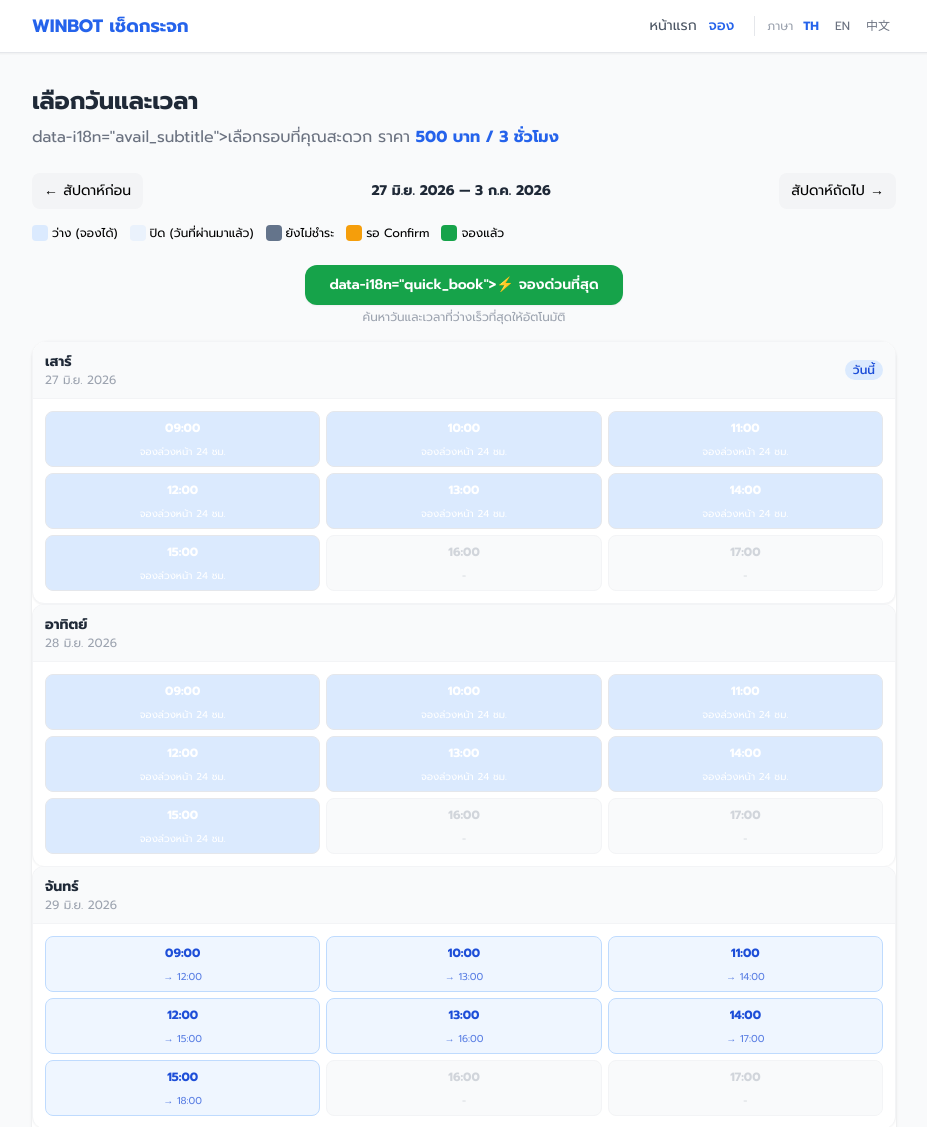
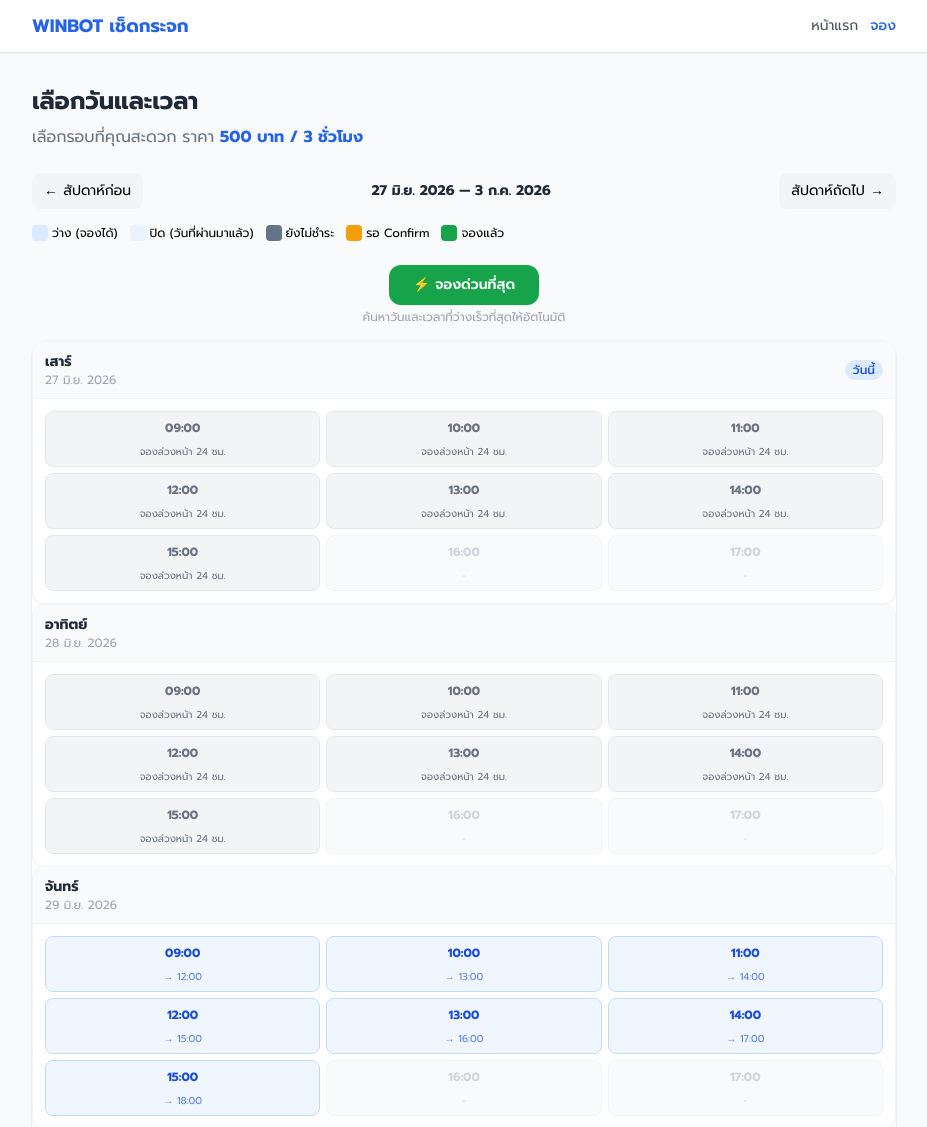
Before and after one commit to bookkoob29/winbot-booking, a FastAPI app: page /availability in a window 1280 px wide. Shown: the top 1127 px of the page, without its empty margins (176-1103 px from the left). Run offline with FastAPI, Linux system fonts and the light colour scheme; data that the repository does not hold is empty; some libraries are stand-ins or nearby versions.

Commit message:
Revert "Fix: status colors in hourly blocks + multi-language TH/EN/ZH"
This reverts commit 6e7936c33fc7264c9235af8c135eaa044247e20c.

```diff
--- a/static/i18n.js
+++ /dev/null
@@ -1,192 +0,0 @@
-/* WINBOT Booking - Multi-language i18n */
-const I18N = {
-  th: {
-    nav_home: 'หน้าแรก',
-    nav_book: 'จอง',
-    nav_admin: 'Admin',
-    nav_lang: 'ภาษา',
-    hero_title: 'เช่าเครื่องเช็ดกระจกคอนโด',
-    hero_subtitle: 'WINBOT Mini 2 — เครื่องเช็ดกระจกอัจฉริยะ',
-    price_label: '500 บาท / 3 ชั่วโมง',
-    avail_title: 'เลือกวันและเวลา',
-    avail_subtitle: 'เลือกรอบที่คุณสะดวก',
-    today: 'วันนี้',
-    prev_week: '← สัปดาห์ก่อน',
-    next_week: 'สัปดาห์ถัดไป →',
-    available: 'ว่าง',
-    booked: 'ไม่ว่าง',
-    past_closed: 'ปิด',
-    book_24h: 'จองล่วงหน้า 24 ชม.',
-    quick_book: '⚡ จองด่วนที่สุด',
-    modal_title: 'กรอกรายละเอียด',
-    modal_slot: 'ช่วงเวลาที่เลือก',
-    modal_price: 'ค่าเช่า',
-    modal_name: 'ชื่อ-นามสกุล',
-    modal_phone: '08x-xxx-xxxx',
-    modal_line: '@lineid (ถ้ามี)',
-    modal_condo: 'พิมพ์ชื่อคอนโดเพื่อค้นหา...',
-    modal_note: 'เช่น ต้องการรับเครื่องช่วงเช้า',
-    modal_submit: 'ยืนยันการจอง',
-    modal_submitting: 'กำลังดำเนินการ...',
-    modal_closed: 'ปิด',
-    booking_code: 'เลขที่การจอง',
-    payment_title: '💳 วิธีการชำระเงิน',
-    payment_bank: 'ธนาคาร',
-    payment_account: 'เลขที่บัญชี',
-    payment_name: 'ชื่อบัญชี',
-    payment_upload: '📎 แนบสลิปการโอน',
-    payment_choose: 'เลือกไฟล์',
-    payment_uploading: '⏳ กำลังอัปโหลด...',
-    payment_uploaded: '✅ อัปโหลดแล้ว',
-    payment_success: '✅ อัปโหลดสำเร็จ! รอ Admin ตรวจสอบ',
-    payment_error: '❌ กรุณาเลือกไฟล์สลิปก่อน',
-    payment_type_error: '❌ รองรับเฉพาะไฟล์ .jpg และ .png เท่านั้น',
-    payment_size_error: '❌ ไฟล์ต้องมีขนาดไม่เกิน 2 MB',
-    tnc_title: '📋 เงื่อนไขการใช้งาน',
-    tnc_usage: '📋 เงื่อนไขการใช้งาน',
-    tnc_duration: '⏱ ระยะเวลาเช่า',
-    tnc_deposit: '💰 ค่ามัดจำ',
-    tnc_penalty: '⚠️ ค่าปรับ / ค่าเสียหาย',
-    tnc_confirmation: '📌 การยืนยันการจอง',
-    tnc_cancel: '🔄 การยกเลิกและเลื่อนการจอง',
-    tnc_reserve: '📢 ข้อสงวนสิทธิ์',
-    back_home: '← กลับหน้าแรก',
-    book_new: '📅 จองใหม่',
-    download_ics: '📅 บันทึกลงปฏิทิน (ICS)',
-    loading: 'กำลังโหลด...',
-    error_loading: 'โหลดข้อมูลไม่สำเร็จ กรุณาลองใหม่อีกครั้ง',
-    error_slot: 'เวลา Slot ไม่ถูกต้อง',
-    error_24h: 'กรุณาจองล่วงหน้าอย่างน้อย 24 ชั่วโมง',
-    status_available: 'ว่าง',
-    status_unpaid: 'ยังไม่ชำระเงิน',
-    status_pending: 'รอ Confirm',
-    status_confirmed: 'จองแล้ว',
-    saving: 'กำลังบันทึก...',
-  },
-  en: {
-    nav_home: 'Home',
-    nav_book: 'Book',
-    nav_admin: 'Admin',
-    nav_lang: 'Language',
-    hero_title: 'Condo Window Cleaning Rental',
-    hero_subtitle: 'WINBOT Mini 2 — Smart Window Cleaning Robot',
-    price_label: '500 THB / 3 hours',
-    avail_title: 'Select Date & Time',
-    avail_subtitle: 'Choose your available slot',
-    today: 'Today',
-    prev_week: '← Prev Week',
-    next_week: 'Next Week →',
-    available: 'Available',
-    booked: 'Booked',
-    past_closed: 'Closed',
-    book_24h: '24h advance booking',
-    quick_book: '⚡ Quickest Slot',
-    modal_title: 'Enter Details',
-    modal_slot: 'Selected Time',
-    modal_price: 'Price',
-    modal_name: 'Full Name',
-    modal_phone: '08x-xxx-xxxx',
-    modal_line: '@lineid (optional)',
-    modal_condo: 'Type condo name to search...',
-    modal_note: 'e.g. Want morning pickup',
-    modal_submit: 'Confirm Booking',
-    modal_submitting: 'Processing...',
-    modal_closed: 'Close',
-    booking_code: 'Booking Code',
-    payment_title: '💳 Payment Details',
-    payment_bank: 'Bank',
-    payment_account: 'Account No.',
-    payment_name: 'Account Name',
-    payment_upload: '📎 Upload Payment Slip',
-    payment_choose: 'Choose File',
-    payment_uploading: '⏳ Uploading...',
-    payment_uploaded: '✅ Uploaded',
-    payment_success: '✅ Upload successful! Waiting for admin confirmation',
-    payment_error: '❌ Please select a slip file first',
-    payment_type_error: '❌ Only .jpg and .png files are supported',
-    payment_size_error: '❌ File size must not exceed 2 MB',
-    tnc_title: '📋 Terms & Conditions',
-    tnc_usage: '📋 Usage Terms',
-    tnc_duration: '⏱ Rental Period',
-    tnc_deposit: '💰 Deposit',
-    tnc_penalty: '⚠️ Fines / Damages',
-    tnc_confirmation: '📌 Booking Confirmation',
-    tnc_cancel: '🔄 Cancellation & Reschedule',
-    tnc_reserve: '📢 Reservation of Rights',
-    back_home: '← Back to Home',
-    book_new: '📅 New Booking',
-    download_ics: '📅 Add to Calendar (ICS)',
-    loading: 'Loading...',
-    error_loading: 'Failed to load data. Please try again.',
-    error_slot: 'Invalid slot time',
-    error_24h: 'Please book at least 24 hours in advance',
-    status_available: 'Available',
-    status_unpaid: 'Unpaid',
-    status_pending: 'Pending Confirm',
-    status_confirmed: 'Confirmed',
-    saving: 'Saving...',
-  },
-  zh: {
-    nav_home: '首页',
-    nav_book: '预订',
-    nav_admin: '管理',
-    nav_lang: '语言',
-    hero_title: '公寓窗户清洁租赁',
-    hero_subtitle: 'WINBOT Mini 2 — 智能窗户清洁机器人',
-    price_label: '500 泰铢 / 3 小时',
-    avail_title: '选择日期和时间',
-    avail_subtitle: '选择您方便的时间段',
-    today: '今天',
-    prev_week: '← 上周',
-    next_week: '下周 →',
-    available: '可预订',
-    booked: '已预订',
-    past_closed: '已关闭',
-    book_24h: '需提前24小时预订',
-    quick_book: '⚡ 最快时段',
-    modal_title: '填写详细信息',
-    modal_slot: '选择的时间',
-    modal_price: '价格',
-    modal_name: '姓名',
-    modal_phone: '08x-xxx-xxxx',
-    modal_line: '@lineid (选填)',
-    modal_condo: '输入公寓名称搜索...',
-    modal_note: '例如：希望早上取机',
-    modal_submit: '确认预订',
-    modal_submitting: '处理中...',
-    modal_closed: '关闭',
-    booking_code: '预订编号',
-    payment_title: '💳 付款方式',
-    payment_bank: '银行',
-    payment_account: '账号',
-    payment_name: '账户名称',
-    payment_upload: '📎 上传付款凭证',
-    payment_choose: '选择文件',
-    payment_uploading: '⏳ 上传中...',
-    payment_uploaded: '✅ 已上传',
-    payment_success: '✅ 上传成功！等待管理员确认',
-    payment_error: '❌ 请先选择凭证文件',
-    payment_type_error: '❌ 仅支持 .jpg 和 .png 文件',
-    payment_size_error: '❌ 文件大小不超过 2 MB',
-    tnc_title: '📋 条款与条件',
-    tnc_usage: '📋 使用条款',
-    tnc_duration: '⏱ 租赁时长',
-    tnc_deposit: '💰 押金',
-    tnc_penalty: '⚠️ 罚款 / 损坏赔偿',
-    tnc_confirmation: '📌 预订确认',
-    tnc_cancel: '🔄 取消与改期',
-    tnc_reserve: '📢 权利保留',
-    back_home: '← 返回首页',
-    book_new: '📅 新预订',
-    download_ics: '📅 添加到日历 (ICS)',
-    loading: '加载中...',
-    error_loading: '数据加载失败，请重试',
-    error_slot: '时间段无效',
-    error_24h: '请至少提前24小时预订',
-    status_available: '可预订',
-    status_unpaid: '未付款',
-    status_pending: '待确认',
-    status_confirmed: '已确认',
-    saving: '保存中...',
-  }
-};
--- a/templates/availability.html
+++ b/templates/availability.html
@@ -6,22 +6,16 @@
 <nav class="bg-white shadow-sm border-b">
     <div class="max-w-4xl mx-auto px-4 py-3 flex items-center justify-between">
         <a href="/" class="text-blue-600 font-bold text-lg">WINBOT เช็ดกระจก</a>
-        <div class="flex gap-3 text-sm items-center">
-            <a href="/" class="text-gray-600 hover:text-blue-600" data-i18n="nav_home">หน้าแรก</a>
-            <a href="/availability" class="text-blue-600 font-medium" data-i18n="nav_book">จอง</a>
-            <div class="ml-2 border-l pl-3 flex gap-1 text-xs items-center">
-                <span class="text-gray-400" data-i18n="nav_lang">ภาษา</span>
-                <button onclick="setLanguage('th')" class="lang-btn px-1.5 py-0.5 rounded font-bold text-blue-600" data-lang="th">TH</button>
-                <button onclick="setLanguage('en')" class="lang-btn px-1.5 py-0.5 rounded text-gray-500 hover:text-gray-700" data-lang="en">EN</button>
-                <button onclick="setLanguage('zh')" class="lang-btn px-1.5 py-0.5 rounded text-gray-500 hover:text-gray-700" data-lang="zh">中文</button>
-            </div>
+        <div class="flex gap-3 text-sm">
+            <a href="/" class="text-gray-600 hover:text-blue-600">หน้าแรก</a>
+            <a href="/availability" class="text-blue-600 font-medium">จอง</a>
         </div>
     </div>
 </nav>
 
 <div class="max-w-4xl mx-auto px-4 py-8">
     <h1 class="text-2xl font-bold text-gray-800 mb-2">เลือกวันและเวลา</h1>
-    <p class="text-gray-500 mb-6">data-i18n="avail_subtitle">เลือกรอบที่คุณสะดวก ราคา <strong class="text-blue-600">500 บาท / 3 ชั่วโมง</strong></p>
+    <p class="text-gray-500 mb-6">เลือกรอบที่คุณสะดวก ราคา <strong class="text-blue-600">500 บาท / 3 ชั่วโมง</strong></p>
 
     <!-- Week navigation -->
     <div class="flex items-center justify-between mb-4 gap-2">
@@ -47,7 +41,7 @@
     <div class="text-center mb-4">
         <button id="quick-book-btn" onclick="quickBookEarliest()"
                 class="inline-block bg-green-600 text-white font-semibold px-6 py-2.5 rounded-xl hover:bg-green-700 transition-all text-sm shadow-sm">
-            data-i18n="quick_book">⚡ จองด่วนที่สุด
+            ⚡ จองด่วนที่สุด
         </button>
         <p class="text-xs text-gray-400 mt-1">ค้นหาวันและเวลาที่ว่างเร็วที่สุดให้อัตโนมัติ</p>
     </div>
@@ -72,12 +66,12 @@
         <div class="mb-4 p-4 bg-gradient-to-r from-blue-50 to-blue-100 rounded-xl border border-blue-200">
             <div class="flex items-center justify-between">
                 <div>
-                    <div class="text-xs text-blue-600 font-medium"data-i18n="modal_slot">ช่วงเวลาที่เลือก</div>
+                    <div class="text-xs text-blue-600 font-medium">ช่วงเวลาที่เลือก</div>
                     <div class="text-lg font-bold text-blue-800 mt-0.5"><span id="modal-date-display"></span></div>
                     <div class="text-base font-semibold text-blue-700"><span id="modal-slot-display"></span></div>
                 </div>
                 <div class="text-right">
-                    <div class="text-xs text-blue-600"data-i18n="modal_price">ค่าเช่า</div>
+                    <div class="text-xs text-blue-600">ค่าเช่า</div>
                     <div class="text-2xl font-bold text-blue-800">500</div>
                     <div class="text-xs text-blue-600">บาท</div>
                 </div>
@@ -92,26 +86,26 @@
                 <label class="block text-sm font-medium text-gray-700 mb-1">ชื่อผู้จอง *</label>
                 <input type="text" id="input-name" name="customer_name" required
                        class="w-full px-3 py-2 border border-gray-300 rounded-lg focus:ring-2 focus:ring-blue-500 focus:border-blue-500 outline-none"
-                       placeholder="ชื่อ-นามสกุล" data-i18n-placeholder="modal_name" minlength="2" maxlength="100">
+                       placeholder="ชื่อ-นามสกุล" minlength="2" maxlength="100">
             </div>
             <div class="mb-3">
                 <label class="block text-sm font-medium text-gray-700 mb-1">เบอร์โทรศัพท์ *</label>
                 <input type="tel" id="input-phone" name="phone" required
                        class="w-full px-3 py-2 border border-gray-300 rounded-lg focus:ring-2 focus:ring-blue-500 focus:border-blue-500 outline-none"
-                       placeholder="08x-xxx-xxxx" data-i18n-placeholder="modal_phone" pattern="0[0-9]{8,9}">
+                       placeholder="08x-xxx-xxxx" pattern="0[0-9]{8,9}">
             </div>
             <div class="mb-3">
                 <label class="block text-sm font-medium text-gray-700 mb-1">Line ID</label>
                 <input type="text" id="input-line" name="line_id"
                        class="w-full px-3 py-2 border border-gray-300 rounded-lg focus:ring-2 focus:ring-blue-500 focus:border-blue-500 outline-none"
-                       placeholder="@lineid (ถ้ามี)" data-i18n-placeholder="modal_line">
+                       placeholder="@lineid (ถ้ามี)">
             </div>
             <div class="mb-3">
                 <label class="block text-sm font-medium text-gray-700 mb-1">ชื่อคอนโด / โครงการ</label>
                 <div class="relative" id="condo-search-wrapper">
                     <input type="text" id="input-condo-search" autocomplete="off"
                            class="w-full px-3 py-2 border border-gray-300 rounded-lg focus:ring-2 focus:ring-blue-500 focus:border-blue-500 outline-none"
-                           placeholder="พิมพ์ชื่อคอนโดเพื่อค้นหา..." data-i18n-placeholder="modal_condo">
+                           placeholder="พิมพ์ชื่อคอนโดเพื่อค้นหา...">
                     <input type="hidden" id="input-condo-name" name="condo_name">
                     <div id="condo-suggestions" class="absolute z-50 w-full mt-1 bg-white border border-gray-200 rounded-lg shadow-lg max-h-48 overflow-y-auto hidden"></div>
                 </div>
@@ -128,7 +122,7 @@
                 <label class="block text-sm font-medium text-gray-700 mb-1">หมายเหตุ</label>
                 <textarea id="input-note" name="note" rows="2" maxlength="500"
                           class="w-full px-3 py-2 border border-gray-300 rounded-lg focus:ring-2 focus:ring-blue-500 focus:border-blue-500 outline-none"
-                          placeholder="เช่น ต้องการรับเครื่องช่วงเช้า" data-i18n-placeholder="modal_note"></textarea>
+                          placeholder="เช่น ต้องการรับเครื่องช่วงเช้า"></textarea>
             </div>
             <button type="submit" id="submit-btn"
                     class="w-full bg-blue-600 text-white font-semibold py-3 rounded-xl hover:bg-blue-700 transition-all disabled:opacity-50">
@@ -280,11 +274,7 @@ async function loadCalendar() {
                     block.innerHTML = '<div class="font-bold py-2">' + hourStr + '</div>'
                         + '<div class="text-[10px] pb-1.5">ปิด</div>';
                 } else if (isSlotTaken) {
-                    // Use status-appropriate colors from API
-                    var bgColor = slot.color || '#64748B';
-                    var textColor = slot.text_color || '#FFFFFF';
-                    block.setAttribute('style', 'background:' + bgColor + '; color:' + textColor + ';');
-                    block.className += ' rounded-lg text-center transition-all border text-xs cursor-default';
+                    block.className += ' border-gray-200 text-gray-500 bg-gray-100 cursor-default';
                     block.innerHTML = '<div class="font-bold py-2">' + hourStr + '</div>'
                         + '<div class="text-[10px] pb-1.5">' + (slot.label || 'ไม่ว่าง') + '</div>';
                 }
--- a/templates/base.html
+++ b/templates/base.html
@@ -6,7 +6,6 @@
     <title>{% block title %}เช่าเครื่องเช็ดกระจกคอนโด{% endblock %} | WINBOT Mini 2</title>
     <script src="https://cdn.tailwindcss.com">
     </script>
-    <script src="/static/i18n.js"></script>
     <style>
         @import url('https://fonts.googleapis.com/css2?family=Prompt:wght@300;400;500;600;700&display=swap');
         * { font-family: 'Prompt', 'Sarabun', sans-serif; }
@@ -49,47 +48,6 @@
     <div id="toast-container" class="toast"></div>
 
     <script>
-        // i18n setup
-        let currentLang = localStorage.getItem('winbot_lang') || 'th';
-
-        function setLanguage(lang) {
-            currentLang = lang;
-            localStorage.setItem('winbot_lang', lang);
-            document.documentElement.lang = lang === 'th' ? 'th' : lang === 'en' ? 'en' : 'zh';
-            // Update all data-i18n elements
-            document.querySelectorAll('[data-i18n]').forEach(function(el) {
-                const key = el.getAttribute('data-i18n');
-                if (I18N[currentLang] && I18N[currentLang][key]) {
-                    el.textContent = I18N[currentLang][key];
-                }
-            });
-            // Update all data-i18n-placeholder elements
-            document.querySelectorAll('[data-i18n-placeholder]').forEach(function(el) {
-                const key = el.getAttribute('data-i18n-placeholder');
-                if (I18N[currentLang] && I18N[currentLang][key]) {
-                    el.placeholder = I18N[currentLang][key];
-                }
-            });
-            // Update all data-i18n-value elements
-            document.querySelectorAll('[data-i18n-value]').forEach(function(el) {
-                const key = el.getAttribute('data-i18n-value');
-                if (I18N[currentLang] && I18N[currentLang][key]) {
-                    el.value = I18N[currentLang][key];
-                }
-            });
-            // Update lang switch button text
-            document.querySelectorAll('.lang-btn').forEach(function(btn) {
-                const lang = btn.getAttribute('data-lang');
-                if (lang === currentLang) {
-                    btn.classList.add('font-bold', 'text-blue-600');
-                    btn.classList.remove('text-gray-500');
-                } else {
-                    btn.classList.remove('font-bold', 'text-blue-600');
-                    btn.classList.add('text-gray-500');
-                }
-            });
-        }
-
         function showToast(message, type = 'info') {
             const toast = document.getElementById('toast-container');
             toast.textContent = message;
@@ -97,11 +55,6 @@
             setTimeout(() => toast.classList.add('show'), 50);
             setTimeout(() => toast.classList.remove('show'), 3500);
         }
-
-        // Initialize language on page load
-        document.addEventListener('DOMContentLoaded', function() {
-            setLanguage(currentLang);
-        });
     </script>
     {% block scripts %}{% endblock %}
 </body>
--- a/templates/index.html
+++ b/templates/index.html
@@ -4,8 +4,8 @@
 <!-- Hero -->
 <section class="bg-gradient-to-br from-blue-600 to-blue-800 text-white">
     <div class="max-w-4xl mx-auto px-4 py-16 md:py-24">
-        <h1 class="text-3xl md:text-5xl font-bold mb-4"data-i18n="hero_title">เช่าเครื่องเช็ดกระจกคอนโด</h1>
-        <p class="text-lg md:text-xl text-blue-100 mb-2"data-i18n="hero_subtitle">WINBOT Mini 2 — เครื่องเช็ดกระจกอัจฉริยะ</p>
+        <h1 class="text-3xl md:text-5xl font-bold mb-4">เช่าเครื่องเช็ดกระจกคอนโด</h1>
+        <p class="text-lg md:text-xl text-blue-100 mb-2">WINBOT Mini 2 — เครื่องเช็ดกระจกอัจฉริยะ</p>
         <p class="text-blue-200 mb-8">ไม่ต้องปีน ไม่ต้องเสี่ยง สะอาดเงาในเวลาเพียงไม่กี่นาที</p>
         <div class="flex flex-wrap gap-4">
             <a href="/availability" class="inline-block bg-white text-blue-700 font-semibold px-8 py-3 rounded-xl shadow-lg hover:bg-blue-50 transition-all">
```
